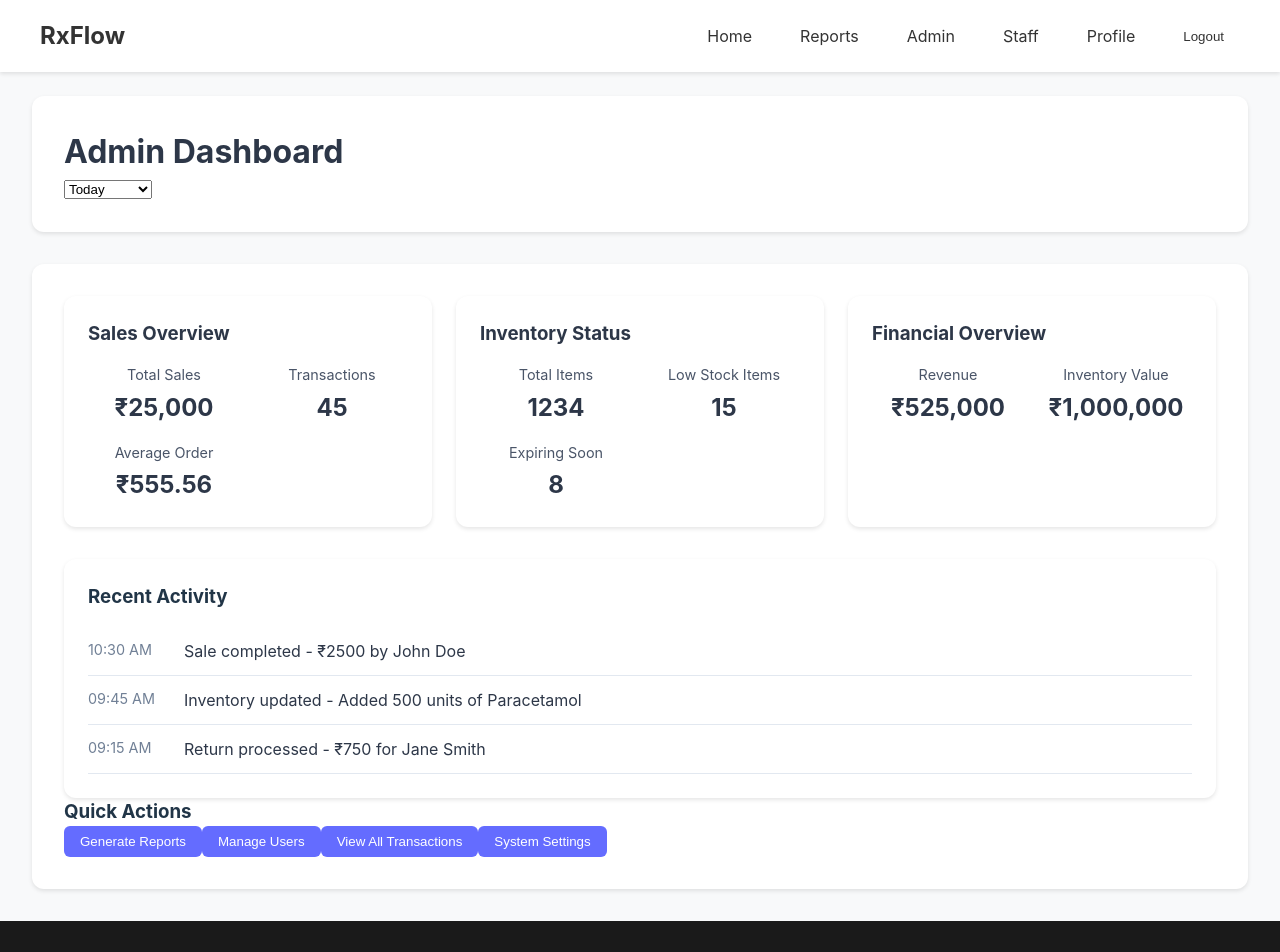
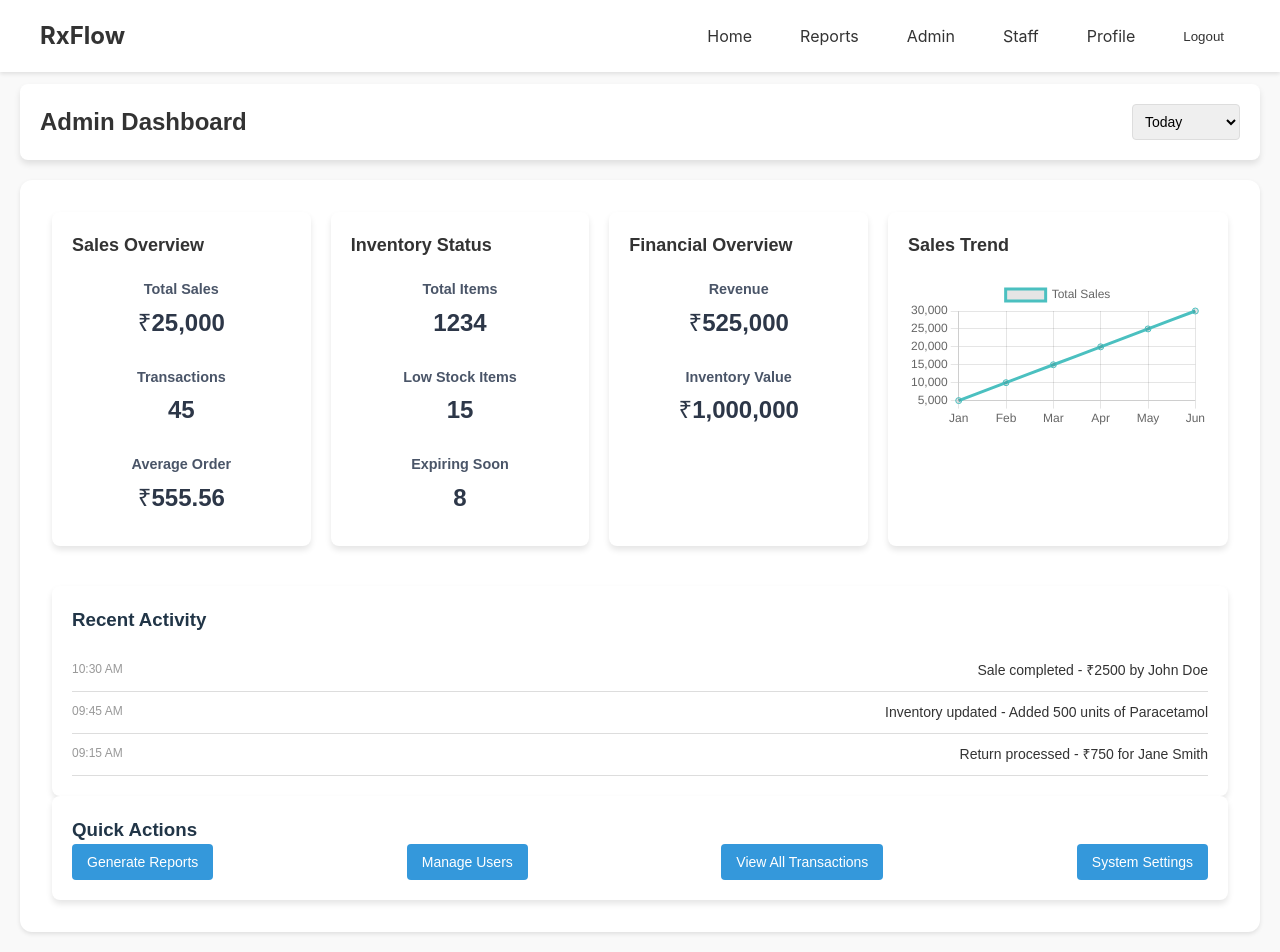
Before and after one commit to AdityaRaj81/RxFlow, a React (Vite) app: page /admin in a window 1280 px wide. Shown: the top 952 px of the page. Built offline with nearby package versions, Linux system fonts and the light colour scheme; sample sign-in values are in the browser's storage.

Commit message:
add date picker and sales chart to AdminDashboard; enhance user experience with custom date range selection

```diff
--- a/src/components/dashboards/AdminDashboard.jsx
+++ b/src/components/dashboards/AdminDashboard.jsx
@@ -1,10 +1,17 @@
 import { motion } from 'framer-motion';
 import { useState } from 'react';
 import { format } from 'date-fns';
+import DatePicker from 'react-datepicker';  // Add this import
+import { Line } from 'react-chartjs-2';    // Example chart import
+import 'react-datepicker/dist/react-datepicker.css';  // Styles for date picker
+import { Chart as ChartJS } from 'chart.js/auto';
+import '../../styles/AdminDashboard.css';  // Use relative path for the CSS file
+
 
 function AdminDashboard() {
   const [dateRange, setDateRange] = useState('today');
   const [activeSection, setActiveSection] = useState('overview');
+  const [selectedDate, setSelectedDate] = useState(new Date());
 
   const salesData = {
     today: {
@@ -16,6 +23,11 @@ function AdminDashboard() {
       total: 525000,
       transactions: 850,
       averageOrder: 617.65
+    },
+    custom: {
+      total: 30000,
+      transactions: 60,
+      averageOrder: 500.00
     }
   };
 
@@ -50,6 +62,20 @@ function AdminDashboard() {
     }
   ];
 
+  // Sales Data for the Chart
+  const salesChartData = {
+    labels: ['Jan', 'Feb', 'Mar', 'Apr', 'May', 'Jun'],
+    datasets: [
+      {
+        label: 'Total Sales',
+        data: [5000, 10000, 15000, 20000, 25000, 30000],
+        fill: false,
+        borderColor: 'rgba(75,192,192,1)',
+        tension: 0.1
+      }
+    ]
+  };
+
   return (
     <div className="dashboard-container">
       <motion.div
@@ -67,7 +93,17 @@ function AdminDashboard() {
             <option value="today">Today</option>
             <option value="week">This Week</option>
             <option value="month">This Month</option>
+            <option value="custom">Custom</option>
           </select>
+
+          {dateRange === 'custom' && (
+            <DatePicker
+              selected={selectedDate}
+              onChange={(date) => setSelectedDate(date)}
+              dateFormat="dd/MM/yyyy"
+              className="date-picker"
+            />
+          )}
         </div>
       </motion.div>
 
@@ -131,6 +167,14 @@ function AdminDashboard() {
               </div>
             </div>
           </motion.div>
+
+          <motion.div
+            className="admin-card chart"
+            whileHover={{ scale: 1.05 }}
+          >
+            <h3>Sales Trend</h3>
+            <Line data={salesChartData} />
+          </motion.div>
         </div>
 
         <div className="recent-activity">
--- /dev/null
+++ b/src/styles/AdminDashboard.css
@@ -0,0 +1,163 @@
+/* Dashboard Container */
+.dashboard-container {
+  font-family: 'Arial', sans-serif;
+  padding: 20px;
+  background-color: #f9f9f9;
+  min-height: 100vh;
+}
+
+.dashboard-header {
+  display: flex;
+  justify-content: space-between;
+  align-items: center;
+  background-color: #fff;
+  padding: 20px;
+  border-radius: 8px;
+  box-shadow: 0 4px 6px rgba(0, 0, 0, 0.1);
+  margin-bottom: 20px;
+}
+
+.dashboard-header h1 {
+  margin: 0;
+  font-size: 24px;
+  color: #333;
+}
+
+.date-filter {
+  display: flex;
+  align-items: center;
+}
+
+.date-select {
+  padding: 8px;
+  margin-left: 10px;
+  border-radius: 4px;
+  border: 1px solid #ddd;
+  font-size: 14px;
+}
+
+.date-picker {
+  margin-left: 10px;
+  padding: 8px;
+  border-radius: 4px;
+  border: 1px solid #ddd;
+}
+
+.dashboard-content {
+  display: flex;
+  flex-direction: column;
+}
+
+.admin-grid {
+  display: grid;
+  grid-template-columns: repeat(4, 1fr);
+  gap: 20px;
+  margin-bottom: 40px;
+}
+
+.admin-card {
+  background-color: #fff;
+  padding: 20px;
+  border-radius: 8px;
+  box-shadow: 0 4px 6px rgba(0, 0, 0, 0.1);
+  transition: transform 0.3s ease-in-out;
+}
+
+.admin-card h3 {
+  margin-bottom: 20px;
+  font-size: 18px;
+  color: #333;
+}
+
+.admin-stats {
+  display: flex;
+  flex-direction: column;
+}
+
+.stat {
+  margin-bottom: 10px;
+  font-size: 14px;
+}
+
+.stat span {
+  font-weight: bold;
+  color: #555;
+}
+
+.stat.warning {
+  color: #e67e22;
+}
+
+.stat.danger {
+  color: #e74c3c;
+}
+
+.recent-activity {
+  background-color: #fff;
+  padding: 20px;
+  border-radius: 8px;
+  box-shadow: 0 4px 6px rgba(0, 0, 0, 0.1);
+}
+
+.activity-list {
+  list-style-type: none;
+  padding: 0;
+}
+
+.activity-item {
+  display: flex;
+  justify-content: space-between;
+  padding: 10px 0;
+  border-bottom: 1px solid #ddd;
+}
+
+.activity-time {
+  font-size: 12px;
+  color: #999;
+}
+
+.activity-description {
+  font-size: 14px;
+  color: #333;
+}
+
+.quick-actions-panel {
+  background-color: #fff;
+  padding: 20px;
+  border-radius: 8px;
+  box-shadow: 0 4px 6px rgba(0, 0, 0, 0.1);
+}
+
+.action-buttons {
+  display: flex;
+  justify-content: space-between;
+}
+
+.action-button {
+  background-color: #3498db;
+  color: #fff;
+  padding: 10px 15px;
+  border: none;
+  border-radius: 4px;
+  cursor: pointer;
+  font-size: 14px;
+  transition: background-color 0.3s ease-in-out;
+}
+
+.action-button:hover {
+  background-color: #2980b9;
+}
+
+.admin-card chart {
+  grid-column: span 2;
+}
+
+@media screen and (max-width: 768px) {
+  .admin-grid {
+    grid-template-columns: 1fr 1fr;
+  }
+
+  .admin-card.chart {
+    grid-column: span 2;
+  }
+}
```
